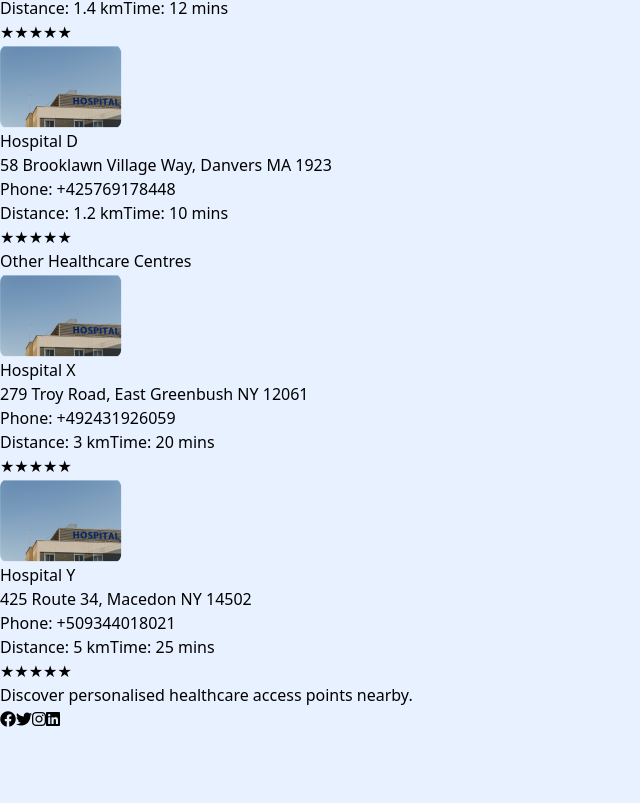
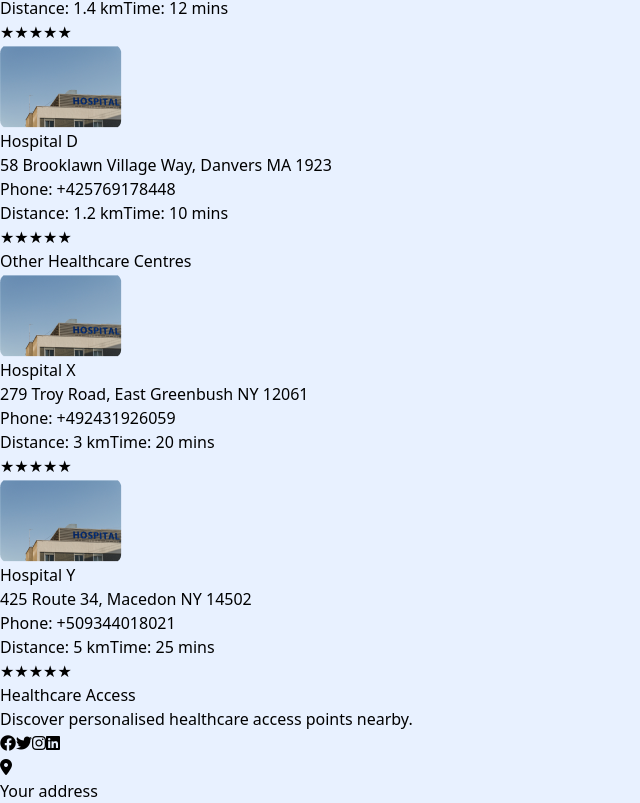
Before and after one commit to joyibeh93/health_access, a React (Vite) app: page /results in a window 1280 px wide. Shown: the part 595-1398 px from the top of the page, without its empty margins (0-640 px from the left). Before the commit the page ends 1326 px from the top, so only its background shows below. Built offline with nearby package versions, Linux system fonts and the light colour scheme.

Commit message:
footer edit

```diff
--- a/src/component/Footer.jsx
+++ b/src/component/Footer.jsx
@@ -2,11 +2,12 @@ import React from 'react';
 
 const Footer = () => {
   return (
-    <footer className="mt-16 text-center">
+    <footer className="mt-16 text-center space-y-4">
+      <h2 className="text-black-900 text-lg font-bold">Healthcare Access</h2>
       <p className="text-gray-600">
         Discover personalised healthcare access points nearby.
       </p>
-      <div className="mt-4 flex justify-center space-x-4 text-blue-600 footer-icons">
+      <div className="mt-4 flex justify-center space-x-4 text-black-600 footer-icons">
         <a href="#" className="hover:text-blue-800">
           <i className="fab fa-facebook"></i>
         </a>
@@ -20,6 +21,10 @@ const Footer = () => {
           <i className="fab fa-linkedin"></i>
         </a>
       </div>
+      <div className='mt-4 flex justify-center space-x-2'>
+        <i className="fab fa-solid fa-location-dot"></i>
+        <p className='text-black-600'>Your address</p>
+      </div>
     </footer>
   );
 };
```
